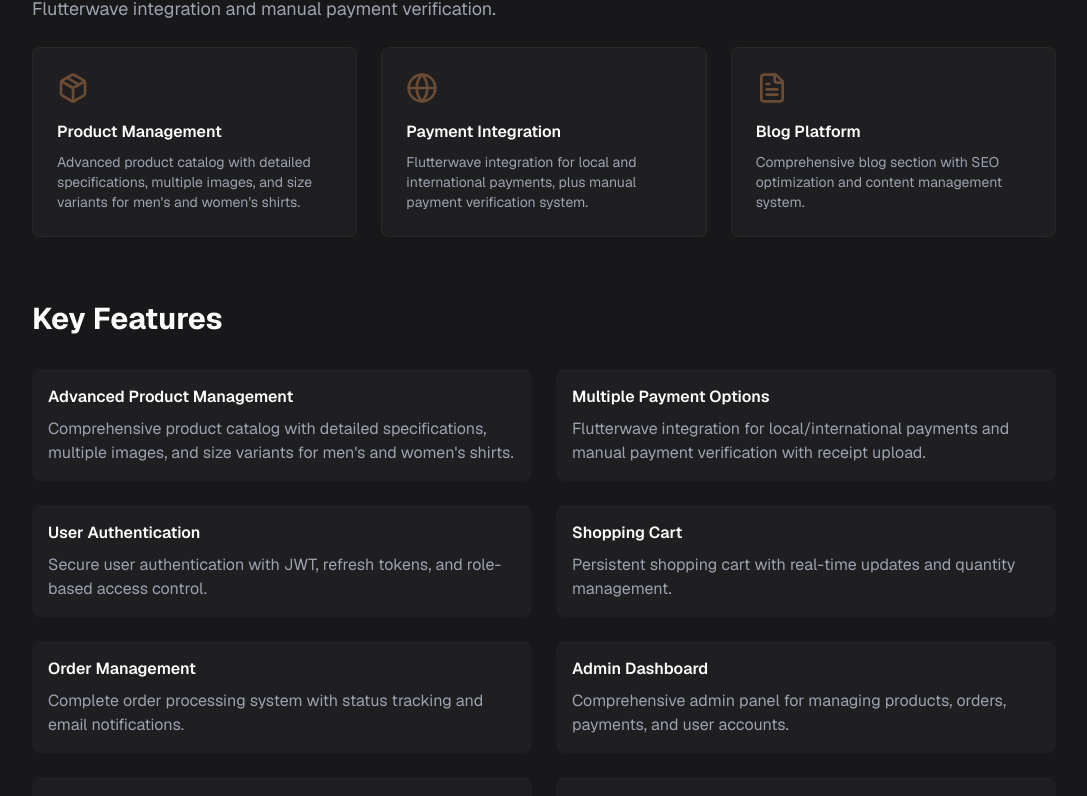
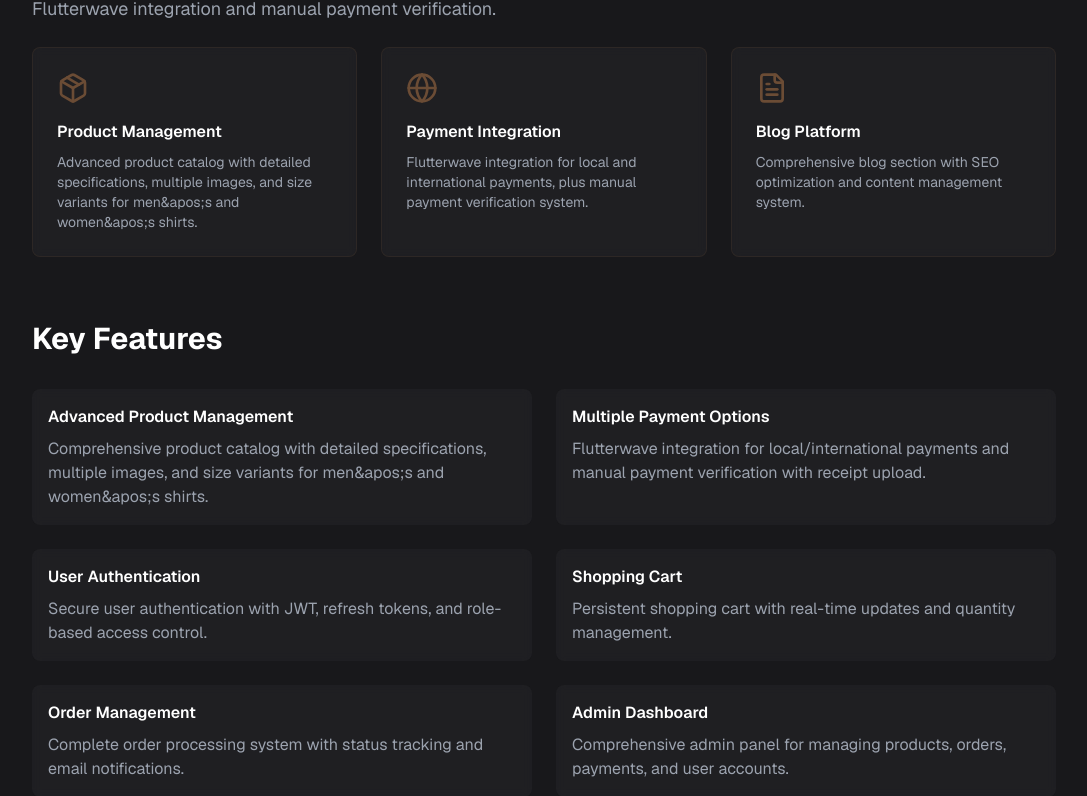
Before and after one commit to pascal-azubike/Pascal-Next-Portfolio, a Next.js app: page /projects/street-comfort in a window 1280 px wide. Shown: the part 1235-2031 px from the top of the page, without its empty margins (96-1183 px from the left). Built offline with nearby package versions, Linux system fonts and the light colour scheme.

Commit message:
added streetcomfort project

```diff
--- a/src/app/projects/street-comfort/page.tsx
+++ b/src/app/projects/street-comfort/page.tsx
@@ -108,7 +108,7 @@ export default function StreetComfortCaseStudy() {
               <h2 className="text-2xl md:text-3xl font-bold mb-8">Project Overview</h2>
               <div className="space-y-6 text-gray-400">
                 <p className="text-lg">
-                  Developed a luxury streetwear e-commerce platform using Next.js and MongoDB. The platform features advanced product management for men's and women's branded shirts, real-time inventory tracking, and multiple payment options including Flutterwave integration and manual payment verification.
+                  Developed a luxury streetwear e-commerce platform using Next.js and MongoDB. The platform features advanced product management for men&apos;s and women&apos;s branded shirts, real-time inventory tracking, and multiple payment options including Flutterwave integration and manual payment verification.
                 </p>
 
                 <div className="grid gap-6 md:grid-cols-3">
@@ -116,7 +116,7 @@ export default function StreetComfortCaseStudy() {
                     {
                       icon: <Package className="w-8 h-8 text-[#6B4C35]" />,
                       title: "Product Management",
-                      description: "Advanced product catalog with detailed specifications, multiple images, and size variants for men's and women's shirts."
+                      description: "Advanced product catalog with detailed specifications, multiple images, and size variants for men&apos;s and women&apos;s shirts."
                     },
                     {
                       icon: <Globe className="w-8 h-8 text-[#6B4C35]" />,
@@ -150,7 +150,7 @@ export default function StreetComfortCaseStudy() {
                 {[
                   [
                     "Advanced Product Management",
-                    "Comprehensive product catalog with detailed specifications, multiple images, and size variants for men's and women's shirts."
+                    "Comprehensive product catalog with detailed specifications, multiple images, and size variants for men&apos;s and women&apos;s shirts."
                   ],
                   [
                     "Multiple Payment Options",
@@ -337,7 +337,7 @@ export default function StreetComfortCaseStudy() {
                   </div>
                   <div className="p-4">
                     <h3 className="text-lg font-semibold mb-2">Luxury Fashion Landing Page</h3>
-                    <p className="text-gray-400">Modern and elegant landing page showcasing the brand's premium streetwear collection with dynamic customer testimonials and 230K+ happy clients.</p>
+                    <p className="text-gray-400">Modern and elegant landing page showcasing the brand&apos;s premium streetwear collection with dynamic customer testimonials and 230K+ happy clients.</p>
                   </div>
                 </div>
 
```
